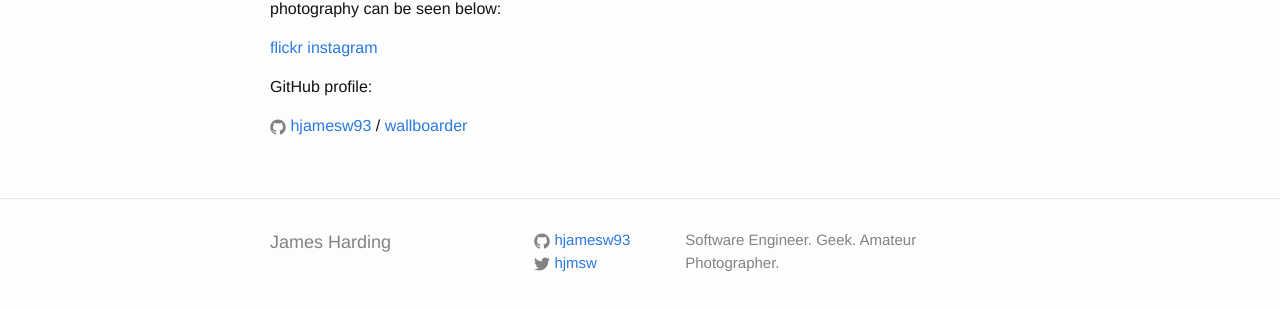
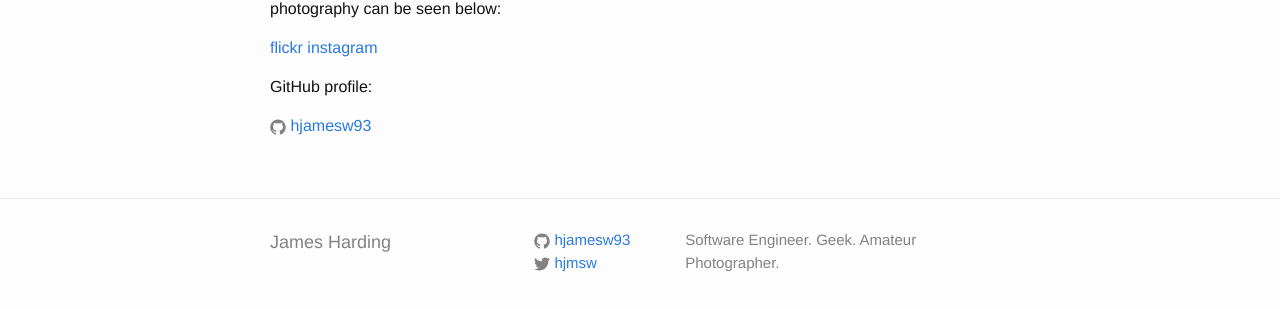
Before and after one commit to hjamesw93/hjamesw93.github.io, a Jekyll site: the page built from index.md, in a window 1280 px wide. Shown: the part 356-665 px from the top of the page. Built offline with Jekyll 4.4.1, drawn with Linux system fonts in a browser that asks for light colours.

Commit message:
Update index.md

```diff
--- a/index.md
+++ b/index.md
@@ -17,5 +17,4 @@ Outside of work I am interested in Landscape photography - currently exploring S
 
 GitHub profile:
 
-{% include icon-github.html username="hjamesw93" %} /
-[wallboarder](https://github.com/hjamesw93/wallboarder)
+{% include icon-github.html username="hjamesw93" %}
```
